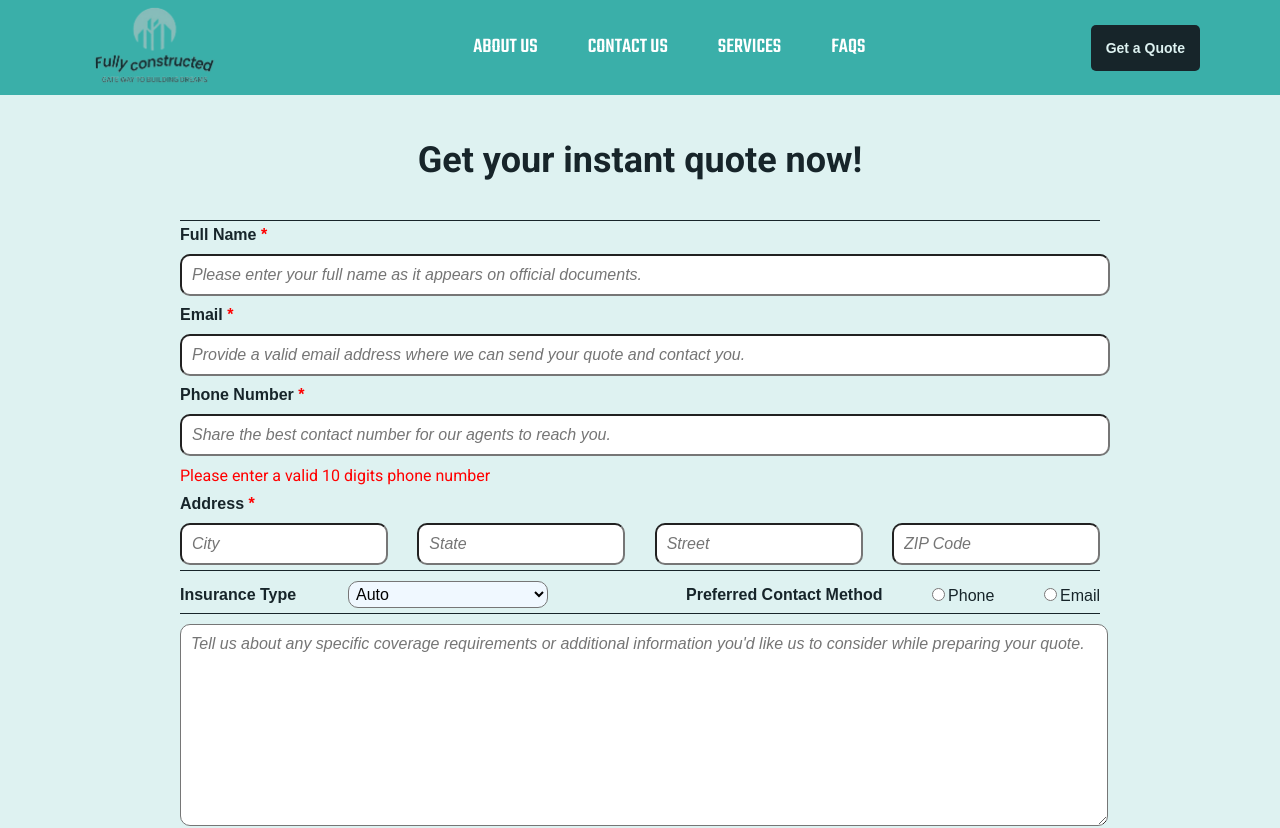
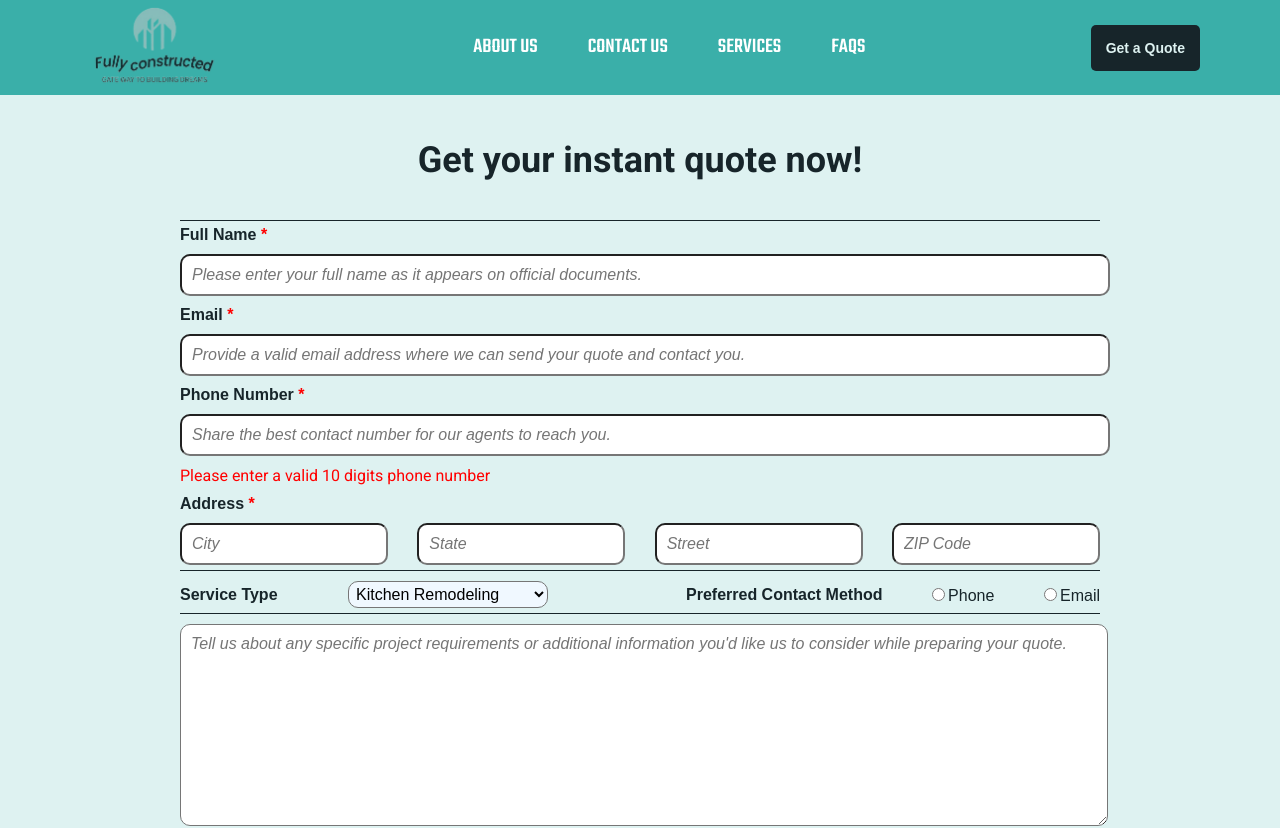
Before and after one commit to Wahaj-Ali/construction-web, a React (Create React App) app: page /get-a-quote in a window 1280 px wide. Shown: the top 828 px of the page. Built offline with nearby package versions, Linux system fonts and the light colour scheme.

Commit message:
Update GetAQuote.jsx

```diff
--- a/src/Pages/Get A Quote/GetAQuote.jsx
+++ b/src/Pages/Get A Quote/GetAQuote.jsx
@@ -102,12 +102,15 @@ const GetAQuote = () => {
 
 
                         <div className="dropDown-selector">
-                            <label htmlFor="dropdown" >Insurance Type</label>
+                            <label htmlFor="dropdown" >Service Type</label>
                             <select id="dropdown" name="_Insurance Type" value={dropdownSelectedOption} onChange={handleDropdownChange}>
-                                <option value="Auto">Auto</option>
-                                <option value="Home">Home</option>
-                                <option value="Life">Life</option>
-                                <option value="Business">Business</option>
+                                <option value="Kitchen Remodeling">Kitchen Remodeling</option>
+                                <option value="Bathroom Remodeling">Bathroom Remodeling</option>
+                                <option value="Basement Finishing">Basement Finishing</option>
+                                <option value="Room Additions">Room Additions</option>
+                                <option value="Interior Painting">Interior Painting</option>
+                                <option value="Flooring Installation">Flooring Installation</option>
+                                <option value="Carpentry and Trim Work">Carpentry and Trim Work</option>
                             </select>
                         </div>
                         <div className="radio-selector">
@@ -136,7 +139,7 @@ const GetAQuote = () => {
                     </div>
 
                     <div className="textArea">
-                        <textarea name="message" id="getQuoteTextArea" cols="30" rows="10" placeholder="Tell us about any specific coverage requirements or additional information you'd like us to consider while preparing your quote." />
+                        <textarea name="message" id="getQuoteTextArea" cols="30" rows="10" placeholder="Tell us about any specific project requirements or additional information you'd like us to consider while preparing your quote." />
                     </div>
 
                     <div className="submit-btn">
```
